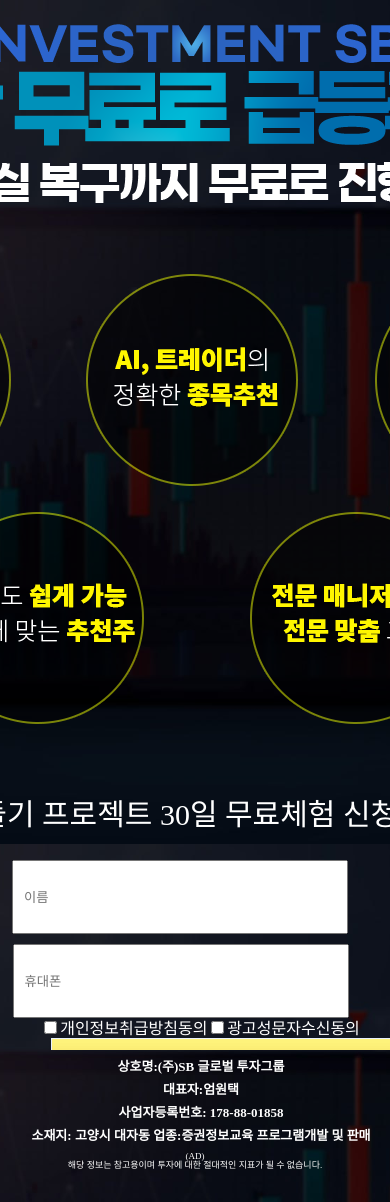
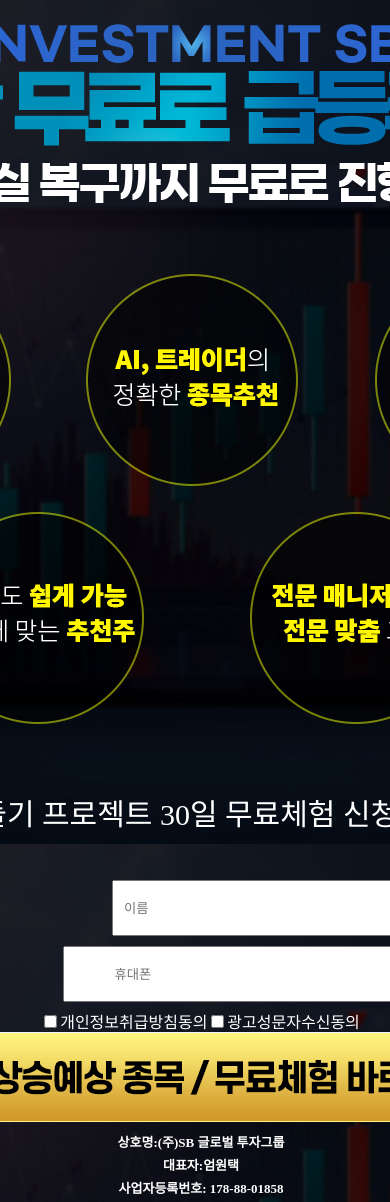
Before and after one commit to euntti/newstest, a React (Create React App) app: page / in a window 390 px wide. Shown: the top 1202 px of the page. Built offline with nearby package versions, Linux system fonts and the light colour scheme; no server answers.

Commit message:
패딩옮기기

```diff
--- a/src/App.css
+++ b/src/App.css
@@ -239,15 +239,15 @@ table {
   .namephone {
     /* background-color: red; */
     width: 50%;
-    /* margin-top: 20px;
-    margin-bottom: 10px; */
+    margin-top: 20px;
+    margin-bottom: 10px;
     display: block;
     justify-content: center;
+    padding-left: 50px;
 
   }
   .namephone input {
-    flex:1;
-    padding: 10px;
+    padding-left: 10px;
     width: 80vw;
     height: 50px;
   }
@@ -260,15 +260,14 @@ table {
     width: 15vw;
   }
   .App .phone input {
-    flex:1;
-    padding: 10px;
+    padding-left: 50px;
     width: 80vw;
     height: 50px;
     justify-content: center
   }
   .App .btnArea button {
-    width: 300px;
-    height: 10px;
+    /* width: 80vw;
+    height: 50px; */
     cursor: pointer;
   }
   .imgGrid {
```
